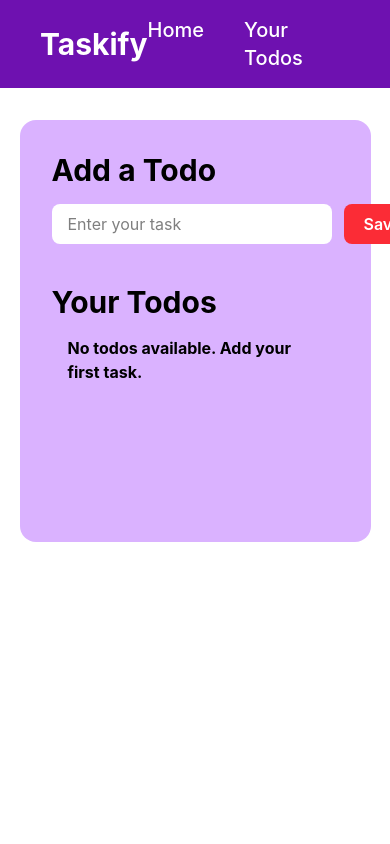
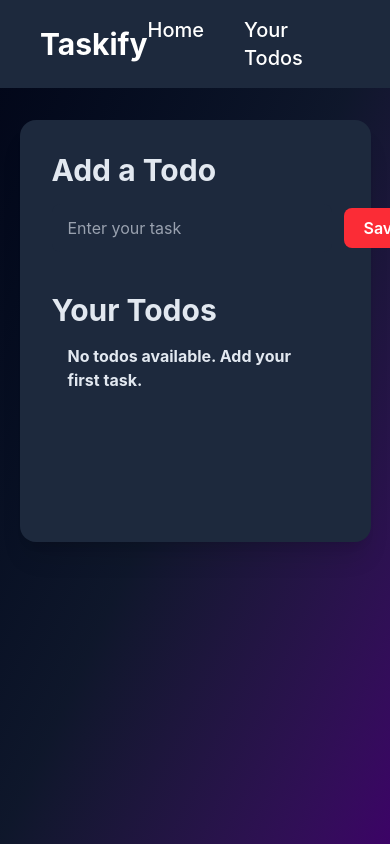
Before and after one commit to Dikshant182006/taskify-react-todo-app, a React (Vite) app: page / in a window 390 px wide. Shown: the top 844 px of the page. Built offline with nearby package versions, Linux system fonts and the light colour scheme; the HTML template or start-up script is replaced by a standard one.

Commit message:
improve UI with modern dark theme, responsive layout, and enhanced styling

```diff
--- a/src/App.jsx
+++ b/src/App.jsx
@@ -58,8 +58,9 @@ export default function App() {
 
   return (
     <>
+    <div className="bg-gradient-to-br from-slate-950 via-slate-900 to-purple-950 h-screen">
       <Navbar />
-      <div className="w-[90vw] mx-auto mt-8 rounded-2xl bg-purple-300 p-8 min-h-[50vh]">
+      <div className="w-[90vw] mx-auto mt-8 rounded-2xl bg-slate-800 shadow-xl p-8 min-h-[50vh] text-[#e2e8f0]">
         <h2 className="text-3xl font-bold mb-4">Add a Todo</h2>
 
         <div className="flex items-center gap-3 mt-3">
@@ -68,12 +69,11 @@ export default function App() {
             value={todo}
             type="text"
             placeholder="Enter your task"
-            className="flex-1 rounded-lg px-4 py-2 outline-none bg-white"
+            className="bg-slate-800 text-white placeholder-gray-400 px-4 py-3 rounded-lg outline-none focus:ring-2 focus:ring-purple-500"
           />
           <button
             onClick={handleAdd} disabled={todo.length <= 3}
-            className="bg-green-700 disabled:bg-red-500 text-white font-semibold px-5 py-2 rounded-lg hover:bg-green
-            -800 transition"
+            className="bg-green-700 disabled:bg-red-500 text-white font-semibold px-5 py-2 rounded-lg hover:cursor-pointer"
           >
             Save
           </button>
@@ -99,6 +99,7 @@ export default function App() {
                     onChange={handleCheckbox}
                     type="checkbox"
                     checked={item.isCompleted}
+                    className="accent-black cursor-pointer"
                   />
                   <div className={item.isCompleted ? "line-through" : ""}>
                     {item.todo}
@@ -108,14 +109,14 @@ export default function App() {
                   <button
                     name={item.id}
                     onClick={handleEdit}
-                    className="bg-purple-700 text-white px-4 py-2 rounded-lg font-semibold hover:bg-purple-800 transition"
+                    className="bg-purple-700 ml-5 px-4 py-2 rounded-lg font-semibold hover:bg-purple-800 transition cursor-pointer"
                   >
                     Edit
                   </button>
                   <button
                     onClick={handleDelete}
                     name={item.id}
-                    className="bg-red-500 text-white px-4 py-2 rounded-lg font-semibold hover:bg-red-600 transition"
+                    className="bg-[#dc2626] px-4 py-2 rounded-lg font-semibold hover:bg-red-600 transition-all duration-300 ease-in-out cursor-pointer"
                   >
                     Delete
                   </button>
@@ -125,6 +126,7 @@ export default function App() {
           })}
         </div>
       </div>
+      </div>
     </>
   );
 }
--- a/src/components/navbar.jsx
+++ b/src/components/navbar.jsx
@@ -2,7 +2,7 @@ import React from "react";
 
 const Navbar = () => {
   return (
-    <nav className="bg-purple-800 text-white flex justify-between items-center px-10 py-4">
+    <nav className="bg-slate-800 text-white flex justify-between items-center px-10 py-4">
         <h1 className="text-3xl font-bold">Taskify</h1>
 
         <ul className="flex gap-10 text-xl font-medium">
```
Also changed, not shown: img/UI.png.
